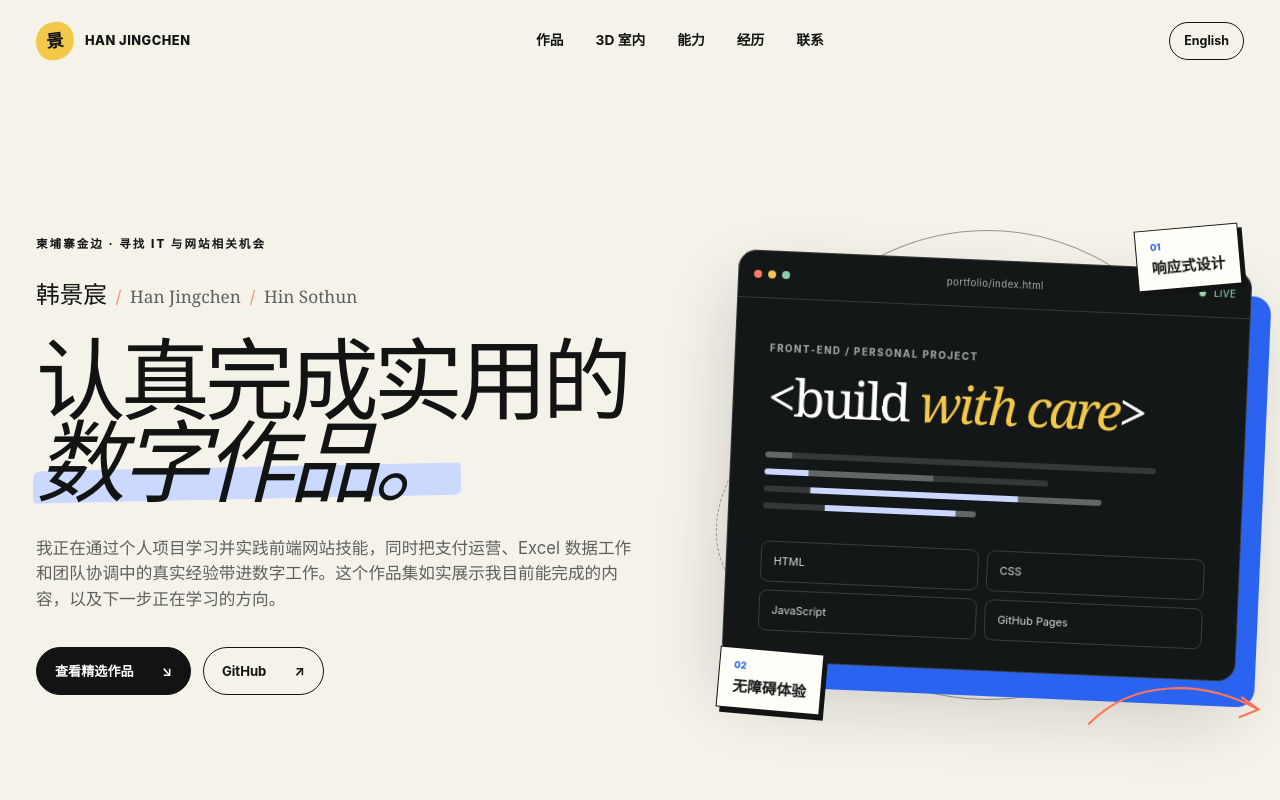
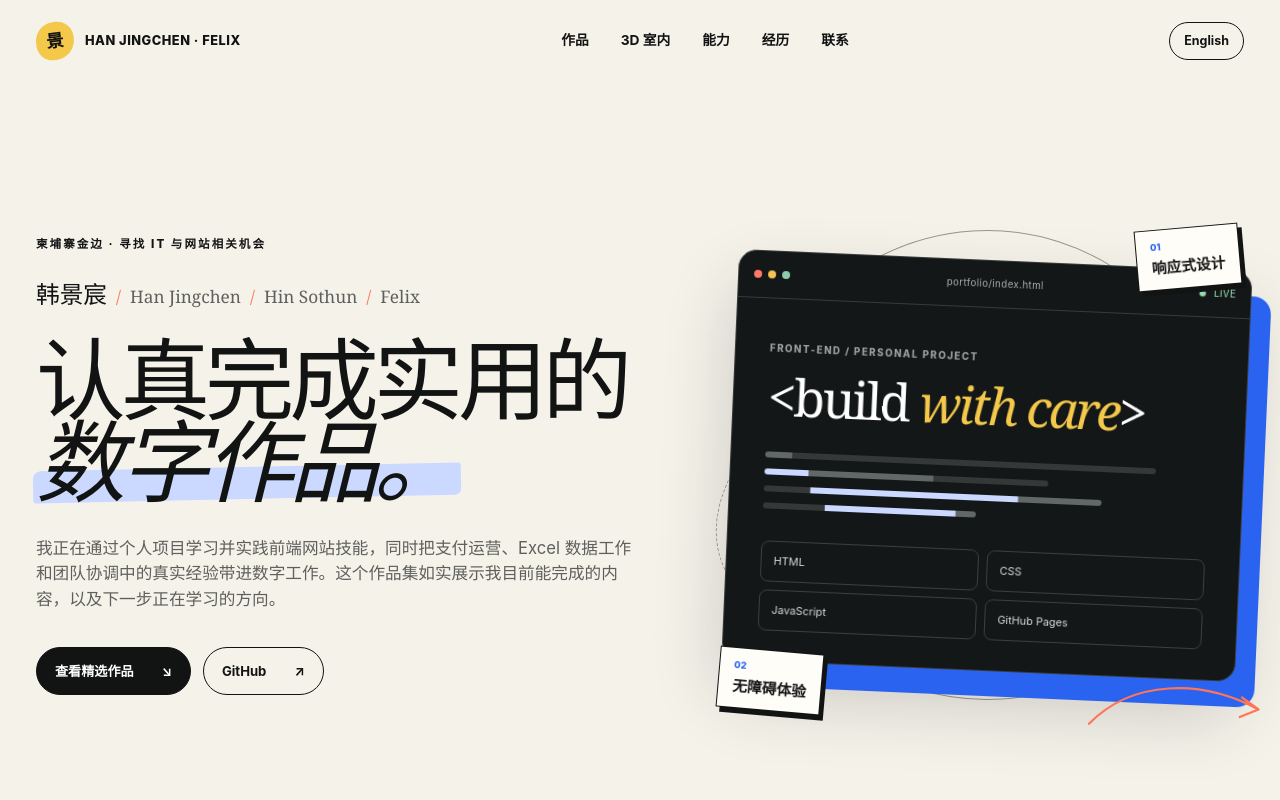
Before and after one commit to hinfelix2001/hin-sothun-portfolio, a plain HTML site: page index.html in a window 1280 px wide. Both pictures are taken after a click on the button "中文". Shown: the top 800 px of the page. Drawn offline with Linux system fonts and the light colour scheme.

Commit message:
Add Felix nickname to portfolio

```diff
--- a/index.html
+++ b/index.html
@@ -3,12 +3,12 @@
 <head>
   <meta charset="utf-8">
   <meta name="viewport" content="width=device-width, initial-scale=1">
-  <meta name="description" content="The portfolio of 韩景宸 (Han Jingchen / Hin Sothun), focused on front-end web learning, practical digital work, Excel samples and video editing.">
+  <meta name="description" content="The portfolio of 韩景宸 (Han Jingchen / Hin Sothun, also known as Felix), focused on front-end web learning, practical digital work, Excel samples, 3D interior studies and video editing.">
   <meta name="theme-color" content="#f5f2ea">
-  <meta property="og:title" content="韩景宸 | Han Jingchen | Hin Sothun — Portfolio">
-  <meta property="og:description" content="Web, digital and operations work by Han Jingchen (Hin Sothun).">
+  <meta property="og:title" content="韩景宸 | Han Jingchen | Hin Sothun | Felix — Portfolio">
+  <meta property="og:description" content="Web, digital and operations work by Han Jingchen (Hin Sothun), also known as Felix.">
   <meta property="og:type" content="website">
-  <title>韩景宸 | Han Jingchen | Hin Sothun — Web & Digital Portfolio</title>
+  <title>韩景宸 | Han Jingchen | Hin Sothun | Felix — Web & Digital Portfolio</title>
   <link rel="stylesheet" href="styles.css">
 </head>
 <body>
@@ -16,7 +16,7 @@
   <div class="progress" aria-hidden="true"><span id="progressBar"></span></div>
   <header class="site-header" id="top">
     <div class="nav-shell">
-      <a class="brand" href="#top" aria-label="Han Jingchen, home"><span class="brand-mark" aria-hidden="true">景</span><span class="brand-name">HAN JINGCHEN</span></a>
+      <a class="brand" href="#top" aria-label="Han Jingchen, also known as Felix, home"><span class="brand-mark" aria-hidden="true">景</span><span class="brand-name">HAN JINGCHEN · FELIX</span></a>
       <nav class="desktop-nav" aria-label="Main navigation">
         <a href="#work" data-i18n="navWork">Work</a><a href="#interior" data-i18n="navInterior">3D Interior</a><a href="#capabilities" data-i18n="navSkills">Capabilities</a><a href="#background" data-i18n="navBackground">Background</a><a href="#contact" data-i18n="navContact">Contact</a>
       </nav>
@@ -34,7 +34,7 @@
     <section class="hero section-shell">
       <div class="hero-copy">
         <p class="overline reveal" data-i18n="heroOverline">PHNOM PENH · OPEN TO IT & WEB OPPORTUNITIES</p>
-        <div class="identity reveal"><span>韩景宸</span><span class="identity-divider">/</span><span>Han Jingchen</span><span class="identity-divider">/</span><span>Hin Sothun</span></div>
+        <div class="identity reveal"><span>韩景宸</span><span class="identity-divider">/</span><span>Han Jingchen</span><span class="identity-divider">/</span><span>Hin Sothun</span><span class="identity-divider">/</span><span>Felix</span></div>
         <h1 class="reveal"><span data-i18n="heroLine1">I make careful, useful</span><span class="hero-accent" data-i18n="heroLine2">digital work.</span></h1>
         <p class="hero-intro reveal" data-i18n="heroIntro">I am developing front-end web skills through personal projects, supported by real experience in payment operations, Excel data work and team coordination. This portfolio shows what I can demonstrate today—and what I am actively learning next.</p>
         <div class="hero-actions reveal">
@@ -165,7 +165,7 @@
     </section>
   </main>
 
-  <footer class="site-footer"><div class="section-shell footer-inner"><div><strong>韩景宸</strong><span>Han Jingchen / Hin Sothun</span></div><p>© 2026 · Phnom Penh, Cambodia</p><a href="#top"><span data-i18n="backTop">Back to top</span> ↑</a></div></footer>
+  <footer class="site-footer"><div class="section-shell footer-inner"><div><strong>韩景宸</strong><span>Han Jingchen / Hin Sothun / Felix</span></div><p>© 2026 · Phnom Penh, Cambodia</p><a href="#top"><span data-i18n="backTop">Back to top</span> ↑</a></div></footer>
 
   <dialog class="preview-dialog" id="previewDialog" aria-labelledby="previewTitle"><div class="dialog-inner"><div class="dialog-head"><div><p data-i18n="dialogLabel">EXCEL PRACTICE SAMPLE</p><h2 id="previewTitle"></h2></div><button class="dialog-close" id="dialogClose" type="button" aria-label="Close preview">×</button></div><p class="dialog-note" data-i18n="dialogNote">This is a compact preview. Download the workbook to inspect the records, formulas and charts. All names and transactions are invented.</p><div class="table-wrap"><table><thead id="previewHead"></thead><tbody id="previewBody"></tbody></table></div><div class="dialog-actions"><a class="button button-dark" id="dialogDownload" download><span data-i18n="downloadWorkbook">Download workbook</span> ↓</a><button class="button button-line" id="dialogCloseSecondary" type="button" data-i18n="close">Close</button></div></div></dialog>
   <script src="script.js"></script>
--- a/script.js
+++ b/script.js
@@ -117,8 +117,8 @@ function setLanguage(nextLanguage) {
   languageButton.textContent = language === "en" ? "中文" : "English";
   languageButton.setAttribute("aria-label", language === "en" ? "Switch to Chinese" : "切换到英文");
   document.title = language === "en"
-    ? "韩景宸 | Han Jingchen | Hin Sothun — Web & Digital Portfolio"
-    : "韩景宸 | Han Jingchen | Hin Sothun — 网站与数字作品集";
+    ? "韩景宸 | Han Jingchen | Hin Sothun | Felix — Web & Digital Portfolio"
+    : "韩景宸 | Han Jingchen | Hin Sothun | Felix — 网站与数字作品集";
   localStorage.setItem("portfolioLanguage", language);
 }
 
```
Also changed, not shown: 1 other file.
